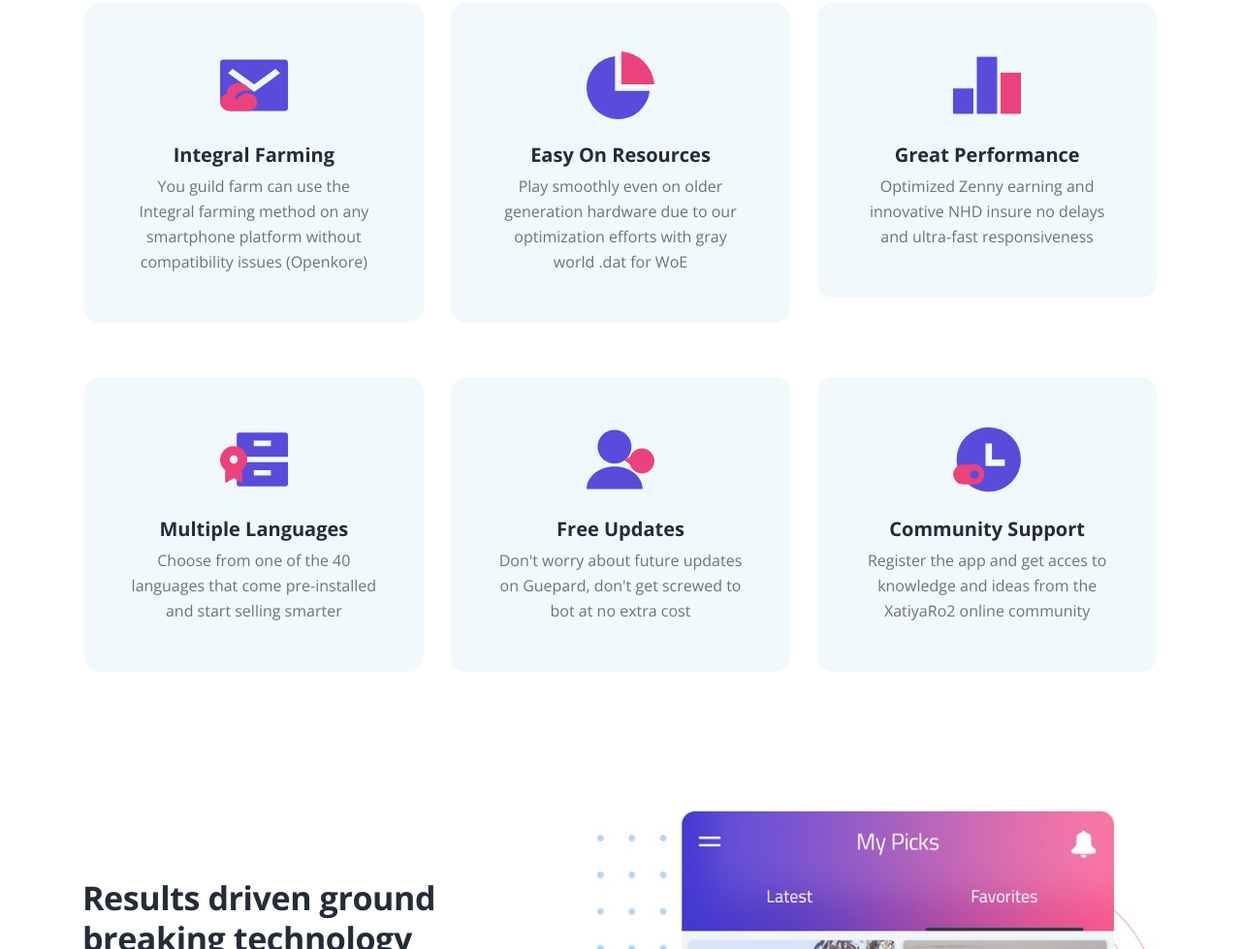
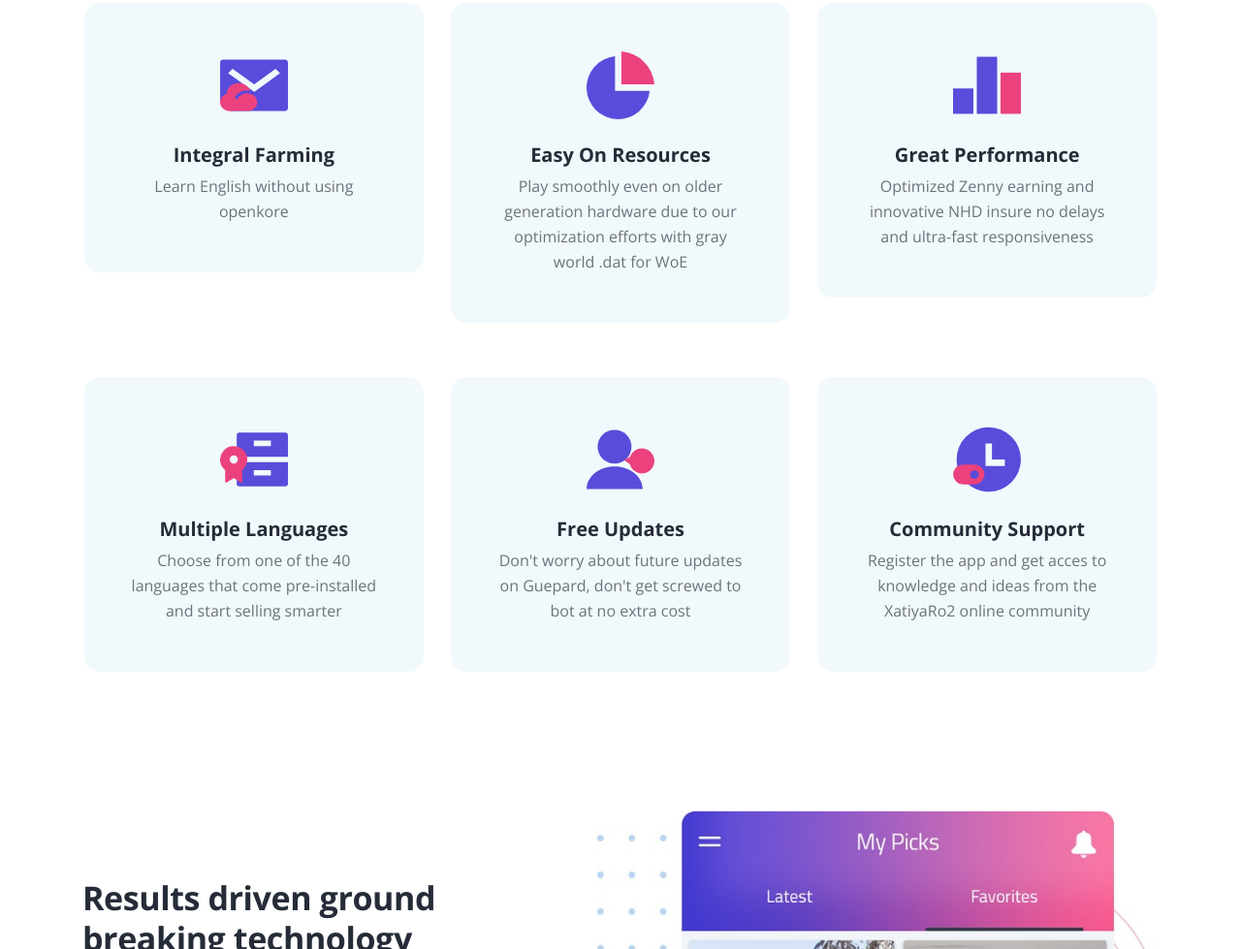
Before and after one commit to lexlobos/site, a plain HTML site: page index.html in a window 1280 px wide. Shown: the part 1181-2160 px from the top of the page at 97% size. Drawn offline with nearby package versions, Linux system fonts and the light colour scheme; a script that the page names is missing.

Commit message:
Cambio 2

```diff
--- a/index.html
+++ b/index.html
@@ -139,7 +139,7 @@
                         </div>
                         <div class="card-body">
                             <h5 class="card-title">Integral Farming</h5>
-                            <p>You guild farm can use the Integral farming method on any smartphone platform without compatibility issues (Openkore)</p>
+                            <p>Learn English  without  using openkore</p>
                         </div>
                     </div>
                     <!-- end of card -->
```
